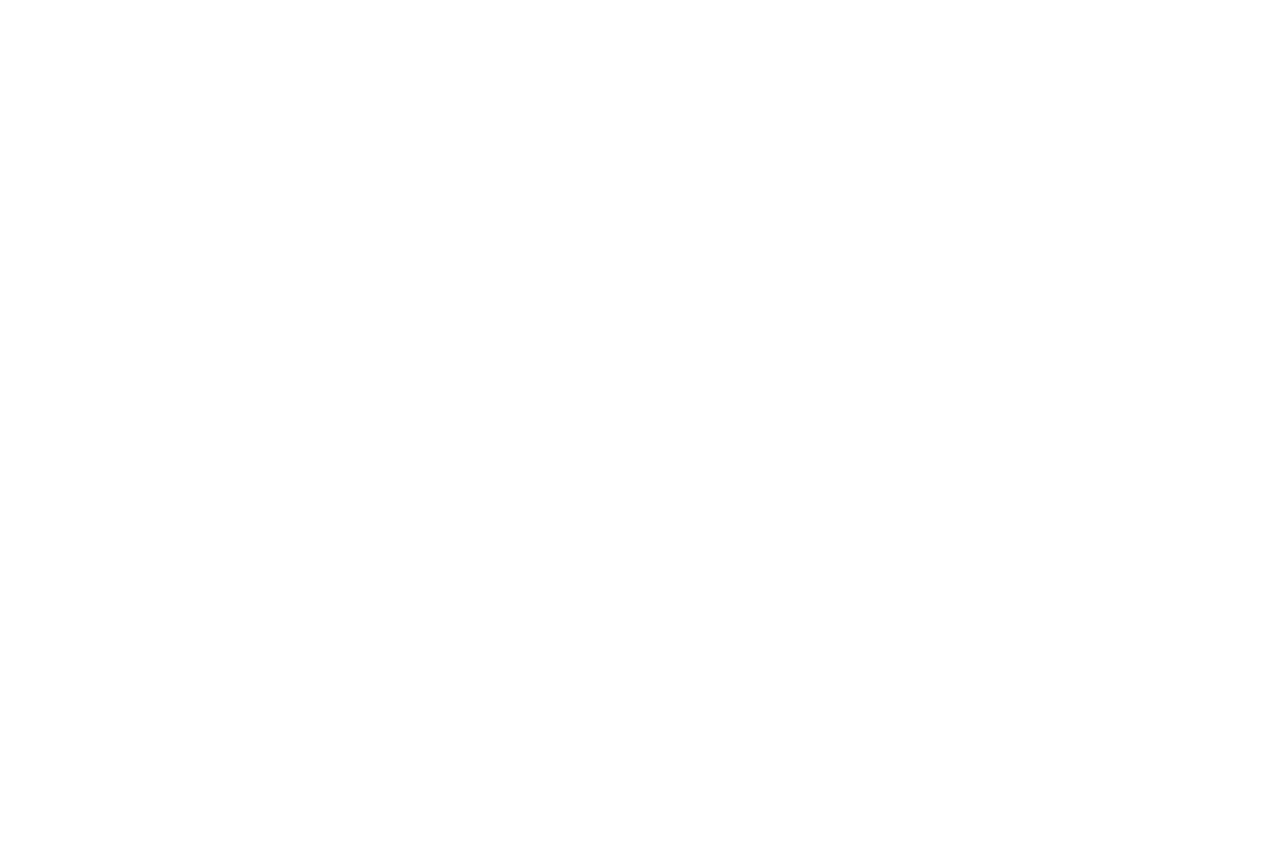
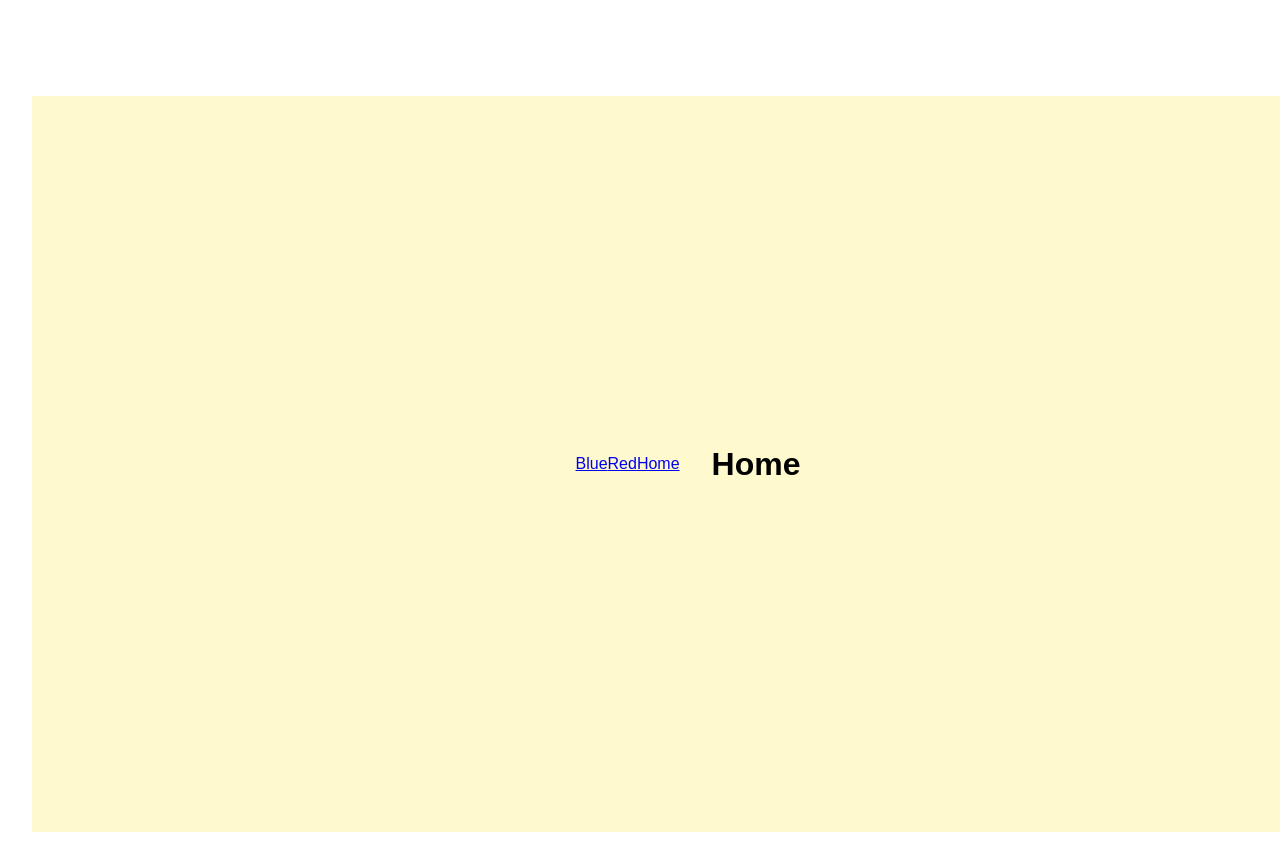
Before and after one commit to Talani-B/Block28, a React (Vite) app: page /home in a window 1280 px wide. Before the commit this address had no page. Shown: the top 864 px of the page. Built offline with nearby package versions, Linux system fonts and the light colour scheme.

Commit message:
intial files

```diff
--- a/src/App.jsx
+++ b/src/App.jsx
@@ -12,13 +12,14 @@
   return (
 
       <div id="container">
-      <div>
+      <div id="navbar">
       </div>
       <div id="main-section">
       <Routes>
-      <Route path="/" element={ <Home/> } />
+      <Route path="/home" element={ <Home/> } />
       <Route path="/blue" element={ <Blue/> } />
       <Route path="/red" element={ <Red/> } />
+      <Route path="/home" element={ <Home/> } />
       </Routes>
 
    </div>
--- a/src/components/Blue.jsx
+++ b/src/components/Blue.jsx
@@ -1,3 +1,4 @@
+import Navbar from "./Navbar"
 export default function Blue() {
     return (
       <div className="blue">
--- a/src/components/Home.jsx
+++ b/src/components/Home.jsx
@@ -1,6 +1,8 @@
+import Navbar from "./Navbar"
 export default function Home() {
     return (
       <div className="home">
+        <Navbar/>
         <h1>Home</h1>
       </div>
     );
--- a/src/components/Navbar.jsx
+++ b/src/components/Navbar.jsx
@@ -1,5 +1,4 @@
 import  { Link } from 'react-router-dom';
-
 export default function Navbar() {
     return (
     <div id="navbar">
--- a/src/components/Red.jsx
+++ b/src/components/Red.jsx
@@ -1,3 +1,4 @@
+import Navbar from "./Navbar"
 export default function Red() {
     return (
       <div className="red">
```
